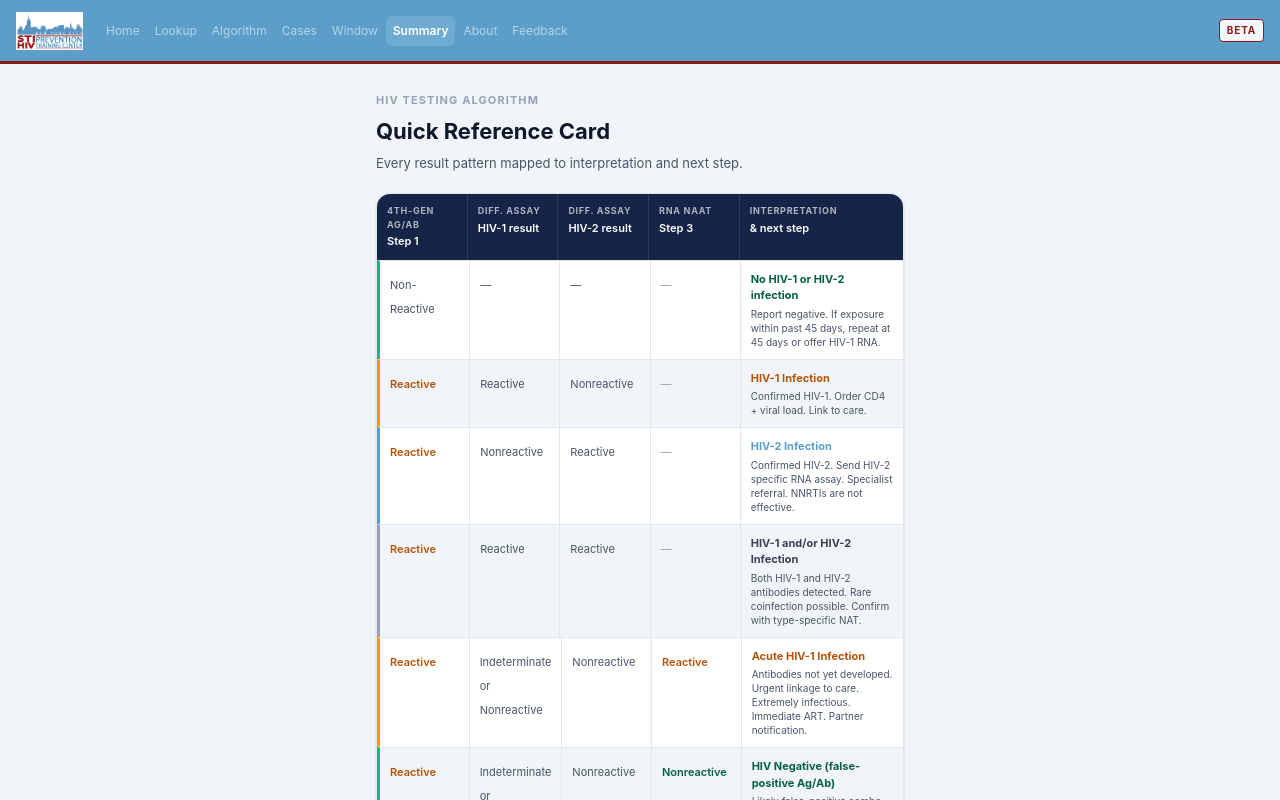
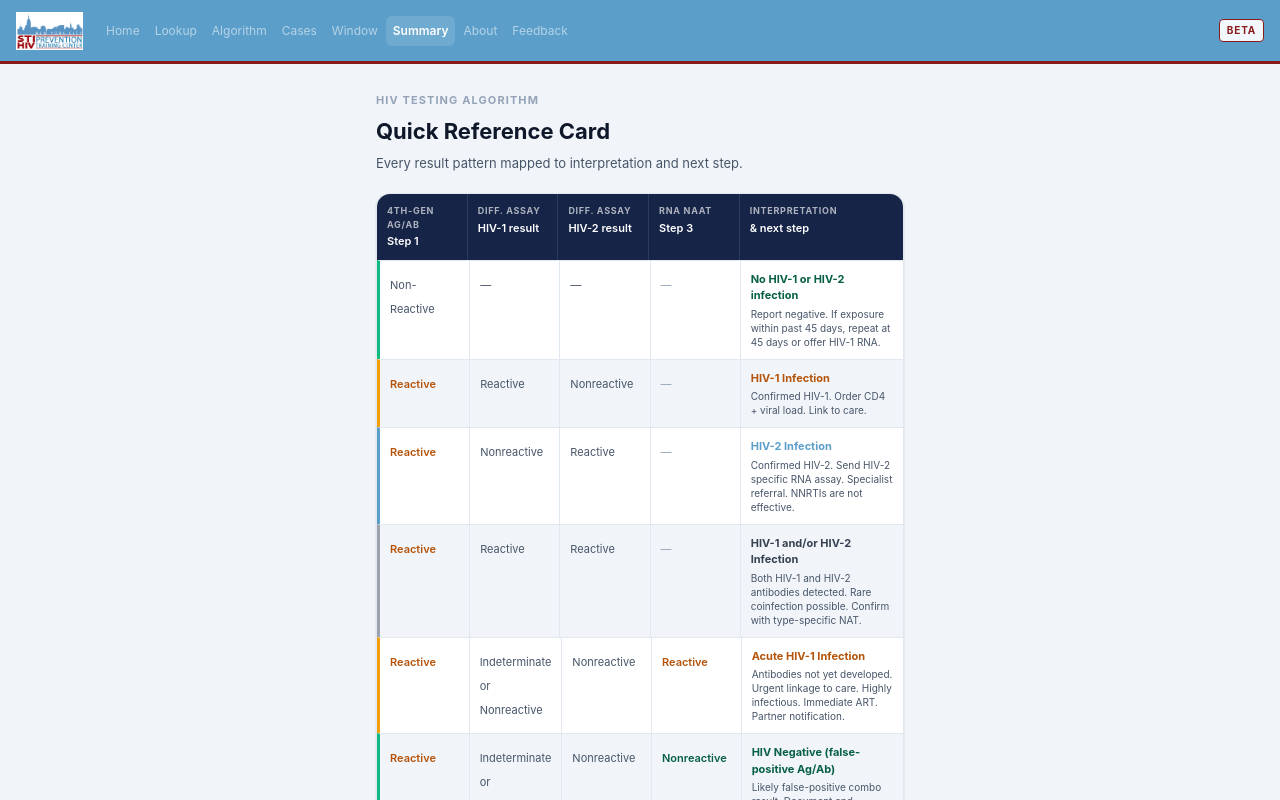
Before and after one commit to jason10033/hiv-interpretation, a React (Vite) app: page /reference in a window 1280 px wide. Shown: the top 800 px of the page. Built offline with nearby package versions, Linux system fonts and the light colour scheme.

Commit message:
Change Extremely infectious to Highly infectious on Summary page

```diff
--- a/gitpush.cjs
+++ b/gitpush.cjs
@@ -19,7 +19,7 @@ function run(cmd) {
 run('config user.email "jason10033@github.com"')
 run('config user.name "Jason"')
 run('add -A')
-run('commit -m "Remove All Result Combinations heading and CDC subtext from Summary page"')
+run('commit -m "Change Extremely infectious to Highly infectious on Summary page"')
 const fs = require('fs')
 const token = fs.readFileSync(require('path').join(__dirname, '.github-token'), 'utf8').trim()
 run(`remote set-url origin https://${token}@github.com/jason10033/hiv-interpretation.git`)
--- a/src/pages/QuickReference.jsx
+++ b/src/pages/QuickReference.jsx
@@ -50,7 +50,7 @@ const TABLE_ROWS = [
     hiv2: 'Nonreactive',
     rna: 'Reactive',
     interpretation: 'Acute HIV-1 Infection',
-    detail: 'Antibodies not yet developed. Urgent linkage to care. Extremely infectious. Immediate ART. Partner notification.',
+    detail: 'Antibodies not yet developed. Urgent linkage to care. Highly infectious. Immediate ART. Partner notification.',
     type: 'reactive',
   },
   {
```
